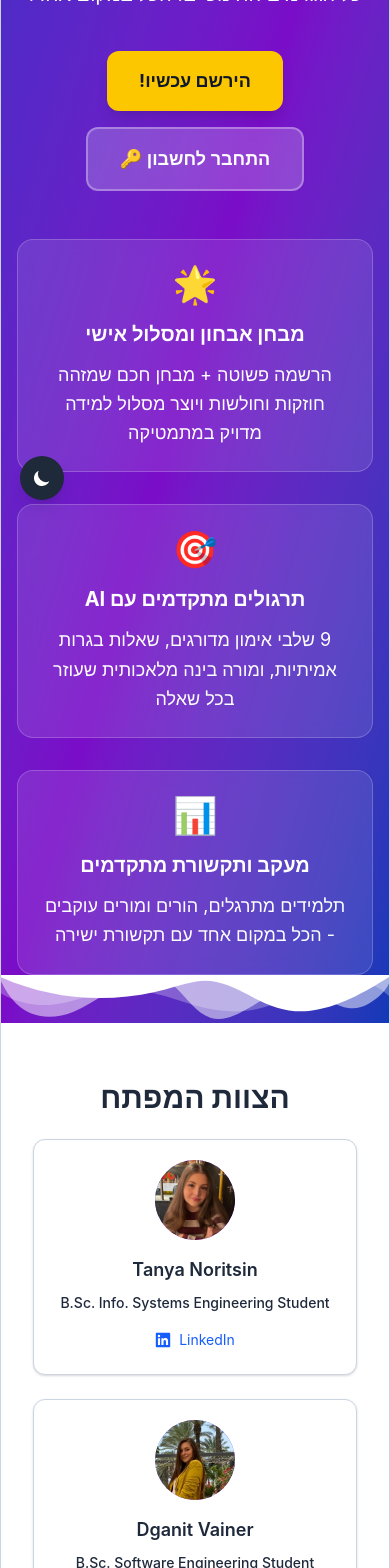
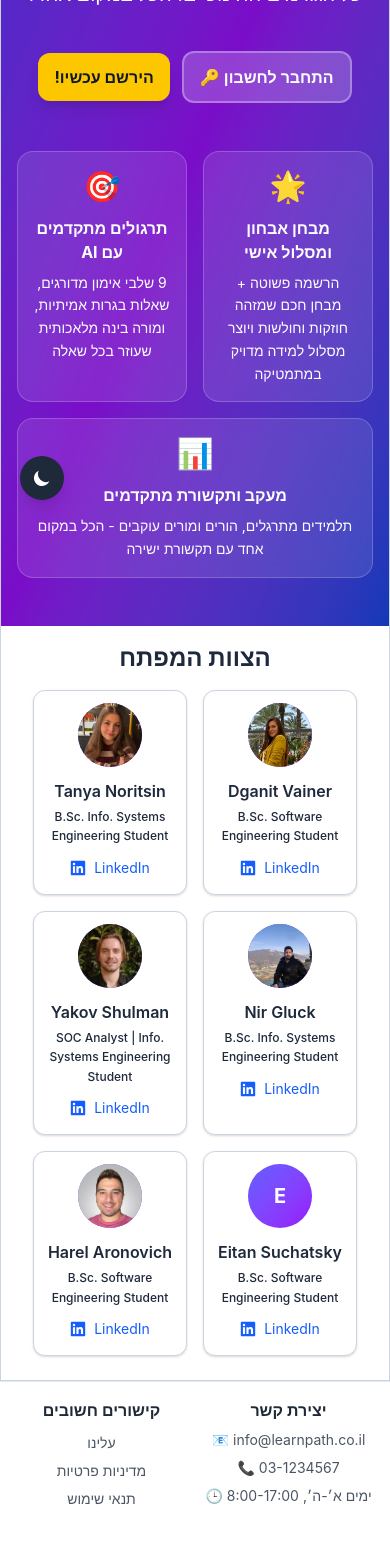
Before and after one commit to Harelzx/Advanced-Web-Dev, a Next.js app in the folder my-app2/: page / in a window 390 px wide. Shown: the part 320-1888 px from the top of the page. After the commit the page ends 1846 px from the top, so only its background shows below. Built offline with nearby package versions, Linux system fonts and the light colour scheme.

Commit message:
שיפור עמוד עלינו - התאמות מובייל ועיצוב

```diff
--- a/my-app2/src/app/components/AppShell.js
+++ b/my-app2/src/app/components/AppShell.js
@@ -21,7 +21,7 @@ export default function AppShell({ children }) {
   const shouldHideUI = hideOnPages.some(p => pathname === p);
 
   // Pages where Footer should be hidden
-  const hideFooterOnPages = ['/dashboard', '/PersonalizedPath', '/InterStudy', '/Main_Page', '/FirstQuiz', '/login', '/sign-up'];
+  const hideFooterOnPages = ['/dashboard', '/PersonalizedPath', '/InterStudy', '/Main_Page', '/FirstQuiz', '/login', '/sign-up', '/ForgotPassword'];
   const shouldHideFooter = hideFooterOnPages.some(p => pathname.startsWith(p));
 
   return (
--- a/my-app2/src/app/components/Footer.js
+++ b/my-app2/src/app/components/Footer.js
@@ -3,9 +3,58 @@
 export default function Footer() {
   return (
     <footer className="footer-custom w-full border-t border-slate-200 dark:border-slate-700 mt-auto bg-white dark:bg-slate-900">
-      <div className="max-w-7xl mx-auto px-4 sm:px-6 lg:px-8 py-8">
-        <div className="grid grid-cols-1 md:grid-cols-3 gap-8 items-start">
+      <div className="max-w-7xl mx-auto px-4 sm:px-6 lg:px-8 py-4 md:py-8">
 
+        {/* Mobile Layout */}
+        <div className="md:hidden">
+          {/* Links and Contact side by side on mobile */}
+          <div className="grid grid-cols-2 gap-4 md:gap-8 items-start">
+            {/* Important links */}
+            <div className="text-center">
+              <h4 className="text-md font-semibold mb-2">
+                קישורים חשובים
+              </h4>
+              <ul className="space-y-1">
+                <li>
+                  <a href="/about" className="text-sm hover:text-indigo-600 dark:hover:text-indigo-400">
+                    עלינו
+                  </a>
+                </li>
+                <li>
+                  <a href="/privacy" className="text-sm hover:text-indigo-600 dark:hover:text-indigo-400">
+                    מדיניות פרטיות
+                  </a>
+                </li>
+                <li>
+                  <a href="/terms" className="text-sm hover:text-indigo-600 dark:hover:text-indigo-400">
+                    תנאי שימוש
+                  </a>
+                </li>
+              </ul>
+            </div>
+
+            {/* Contact information */}
+            <div className="text-center">
+              <h4 className="text-md font-semibold mb-2">
+                יצירת קשר
+              </h4>
+              <div className="space-y-2">
+                <p className="text-sm">
+                  📧 info@learnpath.co.il
+                </p>
+                <p className="text-sm">
+                  📞 03-1234567
+                </p>
+                <p className="text-sm">
+                  🕒 ימים א׳-ה׳, 8:00-17:00
+                </p>
+              </div>
+            </div>
+          </div>
+        </div>
+
+        {/* Desktop Layout */}
+        <div className="hidden md:grid md:grid-cols-3 gap-8 items-start">
           {/* Company information */}
           <div className="text-center md:text-right" dir="rtl">
             <h3 className="text-lg font-bold mb-2">
@@ -38,7 +87,6 @@ export default function Footer() {
                   תנאי שימוש
                 </a>
               </li>
-
             </ul>
           </div>
 
@@ -59,9 +107,7 @@ export default function Footer() {
               </p>
             </div>
           </div>
-
         </div>
-
 
       </div>
     </footer>
--- a/my-app2/src/app/components/Header.js
+++ b/my-app2/src/app/components/Header.js
@@ -36,48 +36,48 @@ export default function Header() {
           </p>
 
           {/* CTA buttons */}
-          <div className="flex flex-col sm:flex-row gap-4 justify-center items-center mb-12">
+          <div className="flex flex-row gap-3 sm:gap-4 justify-center items-center mb-12">
             <Link
               href="/sign-up"
-              className="bg-yellow-400 hover:bg-yellow-300 text-gray-900 font-bold py-4 px-8 rounded-xl text-lg transition-all duration-300 transform hover:scale-105 shadow-lg hover:shadow-xl"
+              className="bg-yellow-400 hover:bg-yellow-300 text-gray-900 font-bold py-3 px-4 sm:py-4 sm:px-8 rounded-xl text-base sm:text-lg transition-all duration-300 transform hover:scale-105 shadow-lg hover:shadow-xl"
             >
               !הירשם עכשיו
             </Link>
 
             <Link
               href="/login"
-              className="bg-white/20 hover:bg-white/30 text-white font-semibold py-4 px-8 rounded-xl text-lg transition-all duration-300 border-2 border-white/30 hover:border-white/50 backdrop-blur-sm"
+              className="bg-white/20 hover:bg-white/30 text-white font-semibold py-3 px-4 sm:py-4 sm:px-8 rounded-xl text-base sm:text-lg transition-all duration-300 border-2 border-white/30 hover:border-white/50 backdrop-blur-sm"
             >
               🔑 התחבר לחשבון
             </Link>
           </div>
 
           {/* Features highlights */}
-          <div className="grid grid-cols-1 md:grid-cols-3 gap-8 max-w-4xl mx-auto" dir="rtl">
+          <div className="grid grid-cols-2 md:grid-cols-3 gap-4 md:gap-8 max-w-4xl mx-auto" dir="rtl">
 
             {/* Feature 1 - now diagnostic test */}
-            <div className="bg-white/10 backdrop-blur-sm rounded-2xl p-6 border border-white/20 text-center">
-              <div className="text-4xl mb-4">🌟</div>
-              <h3 className="header-feature-title text-xl font-bold text-white mb-3">מבחן אבחון ומסלול אישי</h3>
-              <p className="header-text text-white text-lg leading-relaxed">
+            <div className="bg-white/10 backdrop-blur-sm rounded-2xl p-4 md:p-6 border border-white/20 text-center">
+              <div className="text-3xl md:text-4xl mb-3 md:mb-4">🌟</div>
+              <h3 className="header-feature-title text-base md:text-xl font-bold text-white mb-2 md:mb-3">מבחן אבחון ומסלול אישי</h3>
+              <p className="header-text text-white text-sm md:text-lg leading-relaxed">
                 הרשמה פשוטה + מבחן חכם שמזהה חוזקות וחולשות ויוצר מסלול למידה מדויק במתמטיקה
               </p>
             </div>
 
             {/* Feature 2 - stays in middle */}
-            <div className="bg-white/10 backdrop-blur-sm rounded-2xl p-6 border border-white/20 text-center">
-              <div className="text-4xl mb-4">🎯</div>
-              <h3 className="header-feature-title text-xl font-bold text-white mb-3">תרגולים מתקדמים עם AI</h3>
-              <p className="header-text text-white text-lg leading-relaxed">
+            <div className="bg-white/10 backdrop-blur-sm rounded-2xl p-4 md:p-6 border border-white/20 text-center">
+              <div className="text-3xl md:text-4xl mb-3 md:mb-4">🎯</div>
+              <h3 className="header-feature-title text-base md:text-xl font-bold text-white mb-2 md:mb-3">תרגולים מתקדמים עם AI</h3>
+              <p className="header-text text-white text-sm md:text-lg leading-relaxed">
                 9 שלבי אימון מדורגים, שאלות בגרות אמיתיות, ומורה בינה מלאכותית שעוזר בכל שאלה
               </p>
             </div>
 
-            {/* Feature 3 - now tracking */}
-            <div className="bg-white/10 backdrop-blur-sm rounded-2xl p-6 border border-white/20 text-center">
-              <div className="text-4xl mb-4">📊</div>
-              <h3 className="header-feature-title text-xl font-bold text-white mb-3">מעקב ותקשורת מתקדמים</h3>
-              <p className="header-text text-white text-lg leading-relaxed">
+            {/* Feature 3 - now tracking - spans 2 columns on mobile */}
+            <div className="bg-white/10 backdrop-blur-sm rounded-2xl p-4 md:p-6 border border-white/20 text-center col-span-2 md:col-span-1">
+              <div className="text-3xl md:text-4xl mb-3 md:mb-4">📊</div>
+              <h3 className="header-feature-title text-base md:text-xl font-bold text-white mb-2 md:mb-3">מעקב ותקשורת מתקדמים</h3>
+              <p className="header-text text-white text-sm md:text-lg leading-relaxed">
                 תלמידים מתרגלים, הורים ומורים עוקבים - הכל במקום אחד עם תקשורת ישירה
               </p>
             </div>
@@ -87,8 +87,8 @@ export default function Header() {
         </div>
       </div>
 
-      {/* Bottom wave */}
-      <div className="absolute bottom-0 left-0 right-0">
+      {/* Bottom wave - hidden on mobile */}
+      <div className="absolute bottom-0 left-0 right-0 hidden md:block">
         <svg className="w-full h-12 fill-current text-white" style={{ color: 'var(--background-color)' }} viewBox="0 0 1200 120" preserveAspectRatio="none">
           <path d="M0,0V46.29c47.79,22.2,103.59,32.17,158,28,70.36-5.37,136.33-33.31,206.8-37.5C438.64,32.43,512.34,53.67,583,72.05c69.27,18,138.3,24.88,209.4,13.08,36.15-6,69.85-17.84,104.45-29.34C989.49,25,1113-14.29,1200,52.47V0Z" opacity=".25"></path>
           <path d="M0,0V15.81C13,36.92,27.64,56.86,47.69,72.05,99.41,111.27,165,111,224.58,91.58c31.15-10.15,60.09-26.07,89.67-39.8,40.92-19,84.73-46,130.83-49.67,36.26-2.85,70.9,9.42,98.6,31.56,31.77,25.39,62.32,62,103.63,73,40.44,10.79,81.35-6.69,119.13-24.28s75.16-39,116.92-43.05c59.73-5.85,113.28,22.88,168.9,38.84,30.2,8.66,59,6.17,87.09-7.5,22.43-10.89,48-26.93,60.65-49.24V0Z" opacity=".5"></path>
--- a/my-app2/src/app/components/about/StorySection.js
+++ b/my-app2/src/app/components/about/StorySection.js
@@ -11,8 +11,8 @@ export default function StorySection() {
   const { story } = aboutContent;
 
   return (
-    <section className="py-4 px-4 sm:px-6 lg:px-8">
-      <div className="max-w-4xl mx-auto">
+    <section className="py-4 sm:py-6 px-4 sm:px-6 lg:px-8">
+      <div className="max-w-5xl mx-auto">
         <StoryCard
           title={story.title}
           paragraphs={story.paragraphs}
--- a/my-app2/src/app/components/about/TeamSection.js
+++ b/my-app2/src/app/components/about/TeamSection.js
@@ -47,23 +47,23 @@ export default function TeamSection({ showTitle = true, showSubtitle = true }) {
   ];
 
   return (
-    <section className="py-6 px-4 sm:px-6 lg:px-8">
+    <section className="pt-2 pb-4 md:pt-2 md:pb-6 px-4 sm:px-6 lg:px-8">
       <div className="max-w-5xl mx-auto">
         {showTitle && (
-          <h2 className="text-3xl font-bold text-center mb-6 text-gray-900 dark:text-gray-100">
+          <h2 className="text-2xl md:text-3xl font-bold text-center mb-4 md:mb-6 text-gray-900 dark:text-gray-100">
             הצוות המפתח
           </h2>
         )}
 
-        <div className="grid grid-cols-1 md:grid-cols-2 lg:grid-cols-3 gap-6">
+        <div className="grid grid-cols-2 md:grid-cols-2 lg:grid-cols-3 gap-4 md:gap-6">
           {teamMembers.map((member, index) => (
             <div
               key={index}
-              className="panels rounded-xl p-5 shadow-md border text-center hover:shadow-lg transition-shadow duration-300 border-gray-200 dark:border-gray-700"
+              className="panels rounded-xl p-3 md:p-5 shadow-md border text-center hover:shadow-lg transition-shadow duration-300 border-gray-200 dark:border-gray-700"
             >
 
               {/* Profile Image */}
-              <div className="w-20 h-20 mx-auto mb-4 rounded-full overflow-hidden bg-gradient-to-br from-indigo-500 to-purple-600 flex items-center justify-center">
+              <div className="w-16 h-16 md:w-20 md:h-20 mx-auto mb-3 md:mb-4 rounded-full overflow-hidden bg-gradient-to-br from-indigo-500 to-purple-600 flex items-center justify-center">
                 {member.image ? (
                   <Image
                     src={member.image}
@@ -83,10 +83,10 @@ export default function TeamSection({ showTitle = true, showSubtitle = true }) {
               </div>
 
               {/* Name and Role */}
-              <h3 className="text-lg font-semibold mb-2 text-gray-900 dark:text-gray-100">
+              <h3 className="text-base md:text-lg font-semibold mb-1 md:mb-2 text-gray-900 dark:text-gray-100">
                 {member.name}
               </h3>
-              <p className="text-sm text-indigo-600 dark:text-indigo-400 font-medium mb-4 leading-relaxed">
+              <p className="text-xs md:text-sm text-indigo-600 dark:text-indigo-400 font-medium mb-3 md:mb-4 leading-relaxed">
                 {member.role}
               </p>
 
--- a/my-app2/src/app/components/about/aboutContent.js
+++ b/my-app2/src/app/components/about/aboutContent.js
@@ -43,7 +43,6 @@ export const aboutContent = {
         features: [
           "Next.js 14 - React Framework",
           "Tailwind CSS - עיצוב מודרני",
-          "CSS Variables - ערכות נושא",
           "Responsive Design - נגיש מכל מכשיר"
         ]
       },
--- a/my-app2/src/app/page.js
+++ b/my-app2/src/app/page.js
@@ -8,7 +8,7 @@ export default function HomePage() {
     <div className="min-h-screen panels">
       <Header />
 
-      <main className="py-8">
+      <main className="py-2 md:py-4">
         <div className="max-w-7xl mx-auto px-4 sm:px-6 lg:px-8">
           {/* Team Section */}
           <TeamSection />
```
Also changed, not shown: my-app2/src/app/ForgotPassword/page.js (+2 -7 lines), my-app2/src/app/components/Badge/BadgeCase.js (+4 -4 lines), my-app2/src/app/components/about/ArchitectureSection.js (+4 -3 lines), my-app2/src/app/components/about/Card.js (+11 -12 lines).
